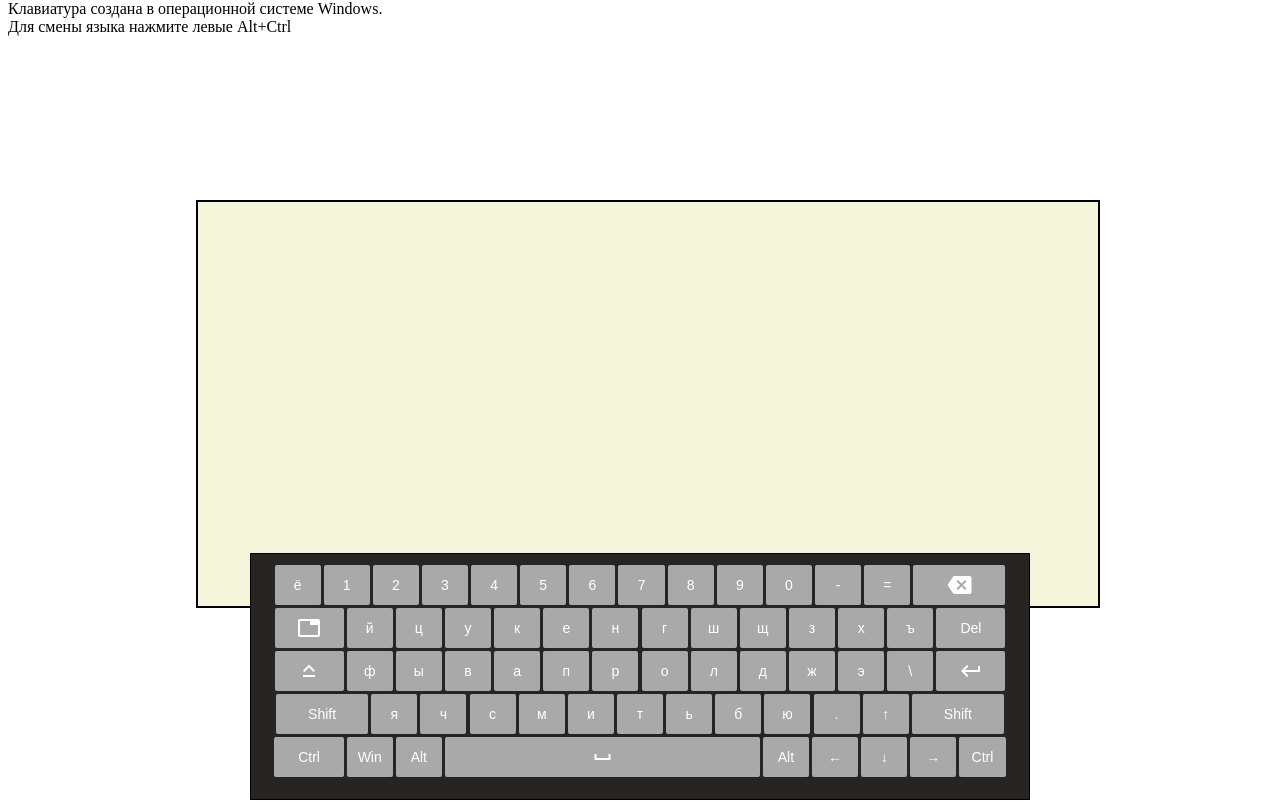
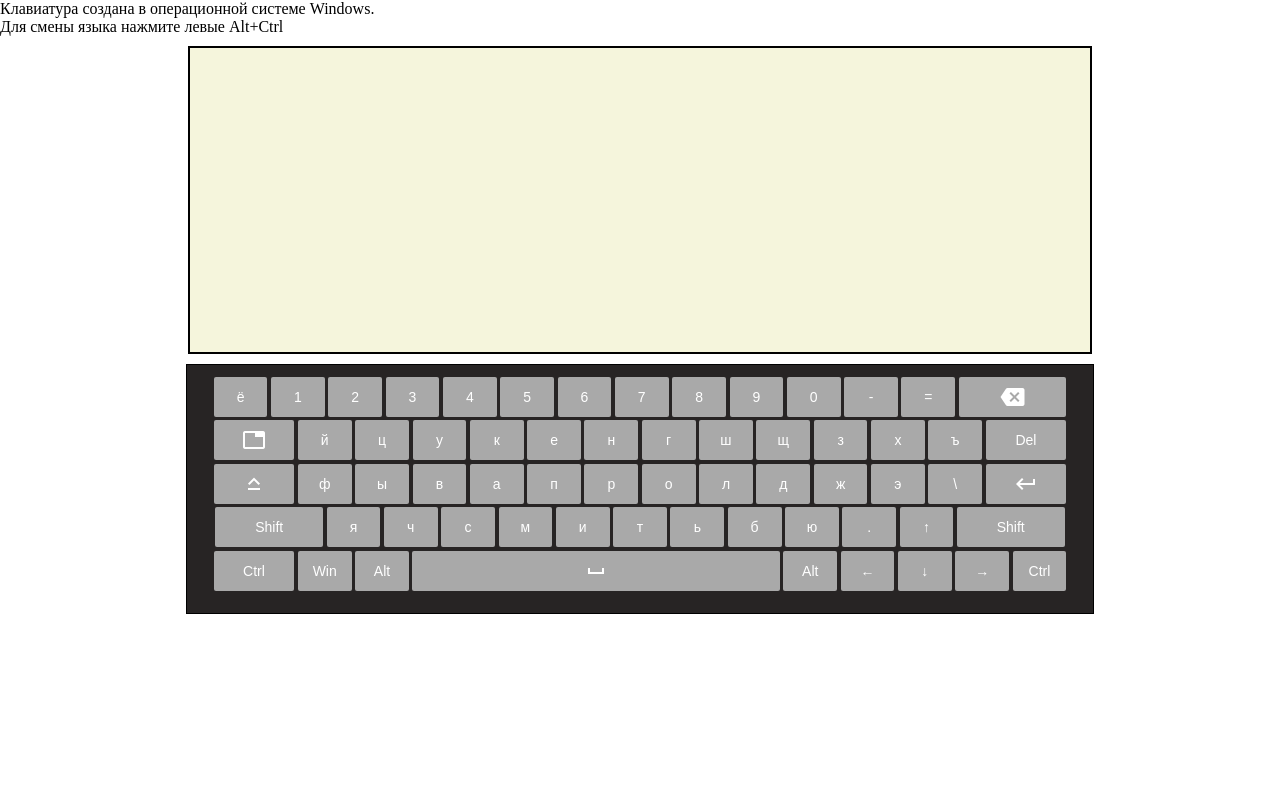
Before and after one commit to lordshtein/Virtual-Keyboard, a website: page index.html in a window 1280 px wide. Drawn offline with Linux system fonts and the light colour scheme.

Commit message:
fix: fix divs positions, tab click

```diff
--- a/script.js
+++ b/script.js
@@ -356,8 +356,8 @@ const Keyboard = {
     this.elements.keyboardLayout.appendChild(this.createLayout());
     this.elements.description.innerHTML = '<span>Клавиатура создана в операционной системе Windows.<br>Для смены языка нажмите левые Alt+Ctrl</span>';
 
+    document.body.appendChild(this.elements.description);
     document.body.appendChild(this.elements.textarea);
-    document.body.appendChild(this.elements.description);
     this.elements.wrapper.appendChild(this.elements.keyboardLayout);
     document.body.appendChild(this.elements.wrapper);
 
@@ -412,7 +412,8 @@ const Keyboard = {
           newKey.innerHTML = createIcon('tab');
           newKey.addEventListener('click', () => {
             const caretPos = document.querySelector('.text-input').selectionStart;
-            this.properties.inputValue += '    ';
+            this.properties.inputValue = `${this.properties.inputValue.substring(0, caretPos)}    ${
+              this.properties.inputValue.substring(caretPos, this.properties.inputValue.length)}`;
             this.refreshText();
             document.querySelector('.text-input').selectionStart = caretPos + 4;
           });
--- a/styles.css
+++ b/styles.css
@@ -1,9 +1,10 @@
 body {
   width: 100%;
+  margin: 0 auto;
 }
 
 .wrapper {
-  position: absolute;
+  position: relative;
   bottom:0;
   left:0;
   min-height: 200px;
@@ -13,7 +14,7 @@ body {
 
 .keyboard-layout {
   margin: 0 auto;
-  width:60%;
+  width:70%;
   text-align: center;
   background-color: rgb(39, 36, 36);
   border: 1px solid #000000;
@@ -23,9 +24,9 @@ body {
 .text-input {
   display: block;
   width: 70%;
-  height: 400px;
+  height: 300px;
   position: relative;
-  margin: 200px auto;
+  margin: 10px auto;
   resize: none;
   background-color: #F5F5DC;
   text-overflow: hidden;
@@ -71,6 +72,6 @@ body {
 }
 
 .information {
-  position: absolute;
+  position: relative;
   top:0;
 }
```
